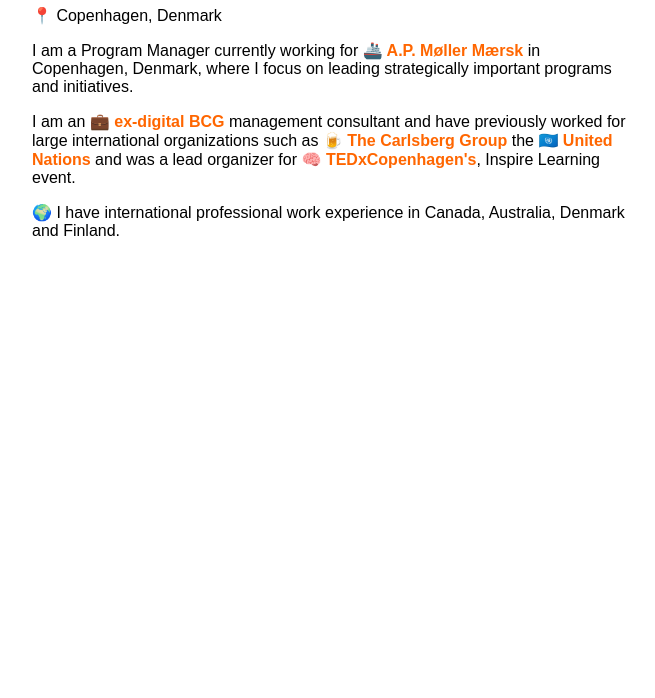
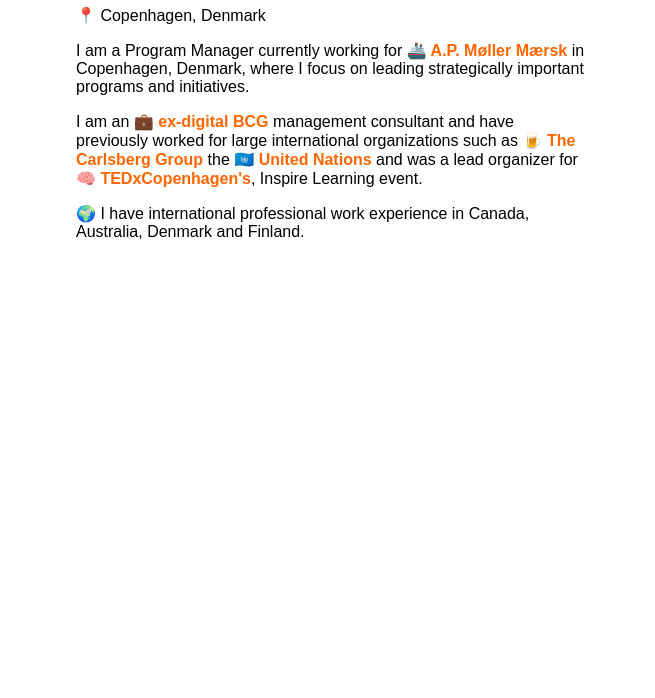
Before and after one commit to justinloo1/justinloo1.github.io, a plain HTML site: page index.html in a window 1280 px wide. Shown: the part 102-800 px from the top of the page, without its empty margins (308-963 px from the left). Drawn offline with Linux system fonts and the light colour scheme.

Commit message:
updated width

```diff
--- a/style.css
+++ b/style.css
@@ -1,5 +1,6 @@
 .main{
-    max-width: 600px;
+    /*max-width: 600px;*/
+    max-width:40%;
     min-width: 400px;
     margin-left: auto;
     margin-right: auto;
```
